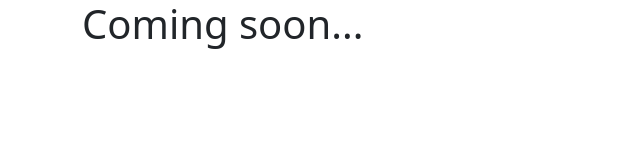
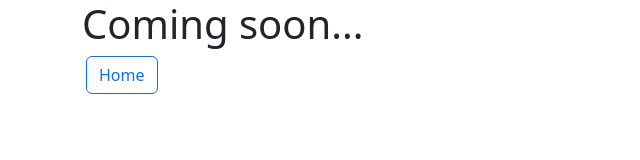
Before and after one commit to ryanporper/groupup, a React (Create React App) app in the folder client/: page /groups/login in a window 1280 px wide. Shown: the top 160 px of the page, without its empty margins (0-640 px from the left). Built offline with nearby package versions, Linux system fonts and the light colour scheme.

Commit message:
added home button

```diff
--- a/client/src/views/LoginReg.js
+++ b/client/src/views/LoginReg.js
@@ -1,8 +1,15 @@
+import { Link } from "react-router-dom";
 
-export const LoginReg = (props) => {
+export const LoginReg = () => {
 
   return (
-    <div><h1>Coming soon...</h1></div>
+    <div>
+      <h1>Coming soon...</h1>
+      <Link to="/groups" className="btn btn-outline-primary mx-1">
+            Home
+      </Link>
+      </div>
+
   );
 };
 
```
